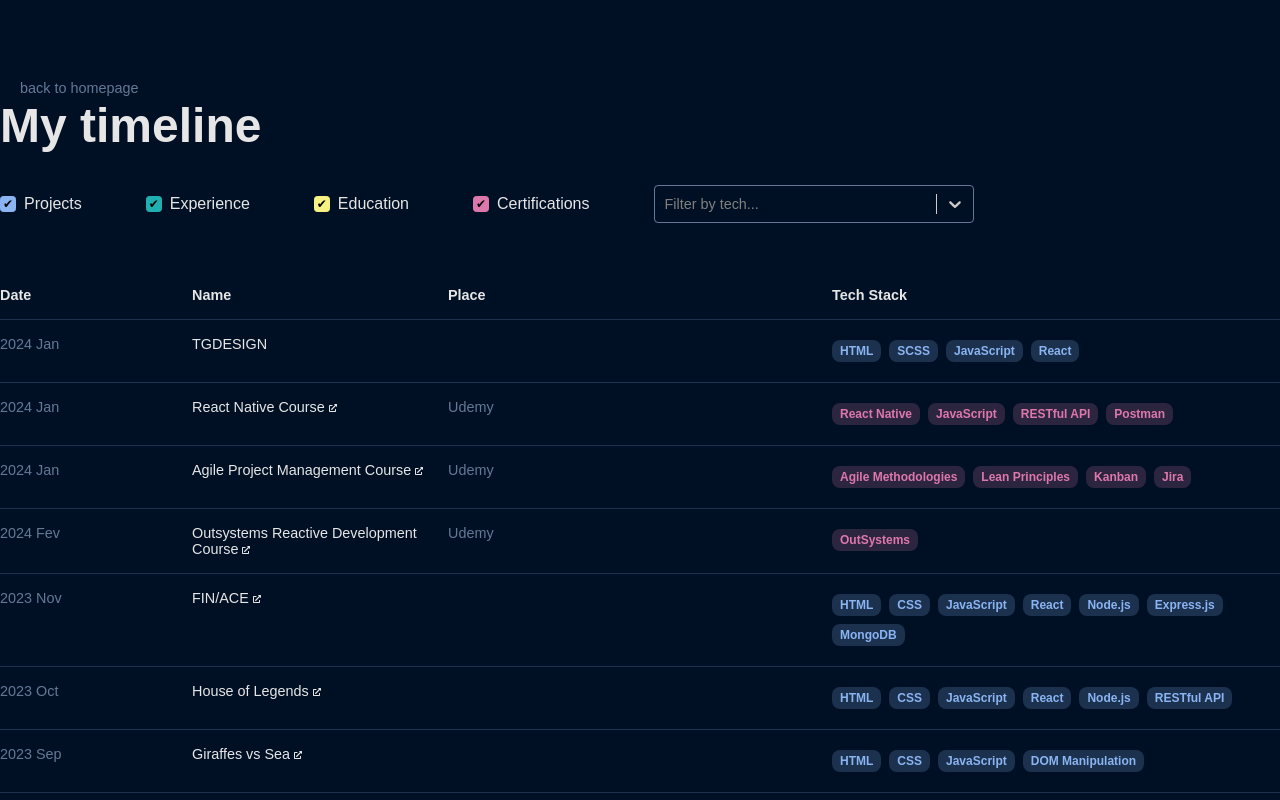
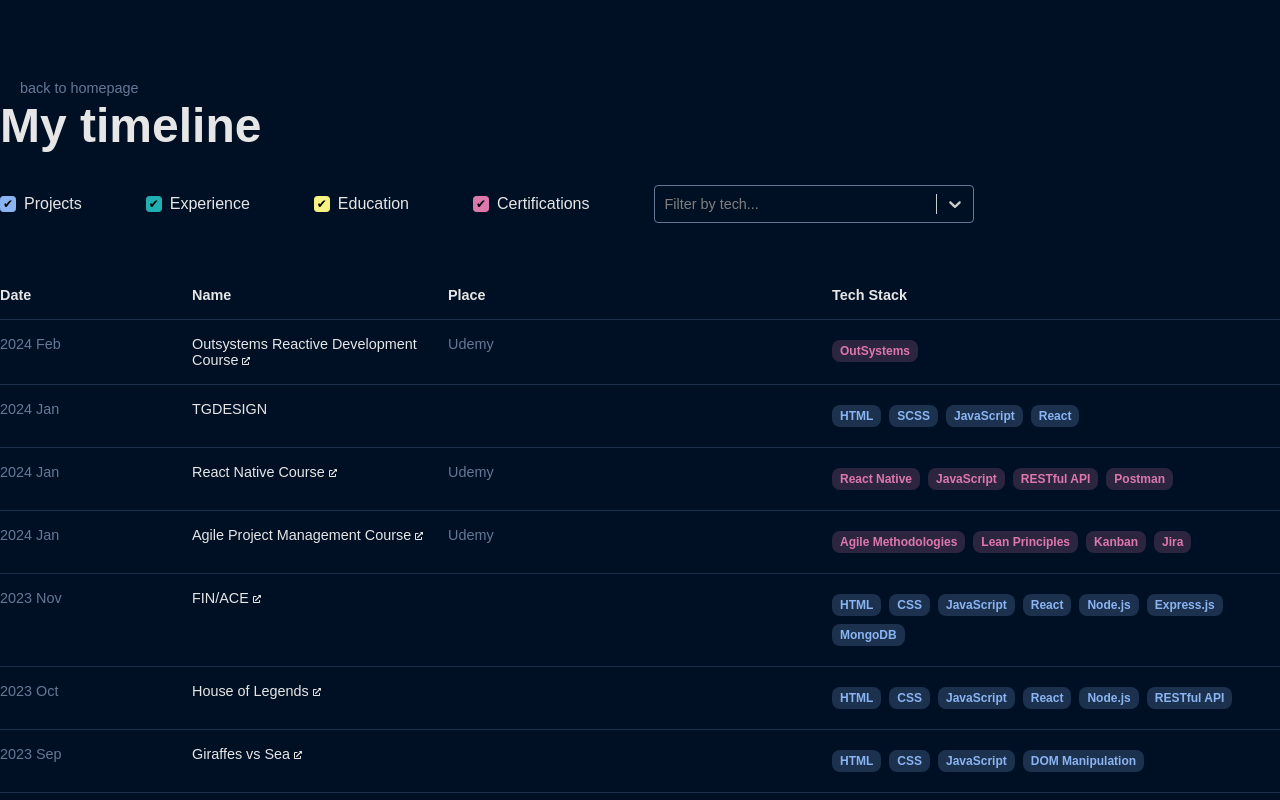
Before and after one commit to thetiagogil/04-thetiagogil, a React (Vite) app: page /timeline in a window 1280 px wide. Shown: the top 800 px of the page. Built offline with nearby package versions, Linux system fonts and the light colour scheme; some icons are missing.

Commit message:
changed month misspell on db

```diff
--- a/index.html
+++ b/index.html
@@ -2,7 +2,7 @@
 <html lang="en">
   <head>
     <meta charset="UTF-8" />
-    <link rel="icon" type="image/svg+xml" href="./public/tgdesignlogo.png" />
+    <link rel="icon" type="image/svg+xml" href="./tgdesignlogo.png" />
     <meta name="viewport" content="width=device-width, initial-scale=1.0" />
     <title>TGDESIGN</title>
   </head>
--- a/src/db/certifications.js
+++ b/src/db/certifications.js
@@ -23,8 +23,9 @@ export const certifications = [
     id: "2",
     name: "Outsystems Reactive Development Course",
     place: "Udemy",
-    date: "2024 Fev",
-    description: "Acquired expertise in OutSystems through End-To-End Reactive Development, mastering basic to advanced features, best coding practices, application architecture design, and enterprise-grade solutions. Learned how to apply advanced UI widgets, delved into intricate database concepts, and seamlessly integrated Web APIs. Developed proficiency in troubleshooting and optimizing performance, ensuring robust functionality. This journey culminated in a comprehensive understanding of the OutSystems ecosystem, empowering me to contribute effectively to the development of projects as an OutSystems Developer.",
+    date: "2024 Feb",
+    description:
+      "Acquired expertise in OutSystems through End-To-End Reactive Development, mastering basic to advanced features, best coding practices, application architecture design, and enterprise-grade solutions. Learned how to apply advanced UI widgets, delved into intricate database concepts, and seamlessly integrated Web APIs. Developed proficiency in troubleshooting and optimizing performance, ensuring robust functionality. This journey culminated in a comprehensive understanding of the OutSystems ecosystem, empowering me to contribute effectively to the development of projects as an OutSystems Developer.",
     link: "https://www.udemy.com/course/complete-course-on-outsystems-development/",
     techs: ["OutSystems"],
   },
```
